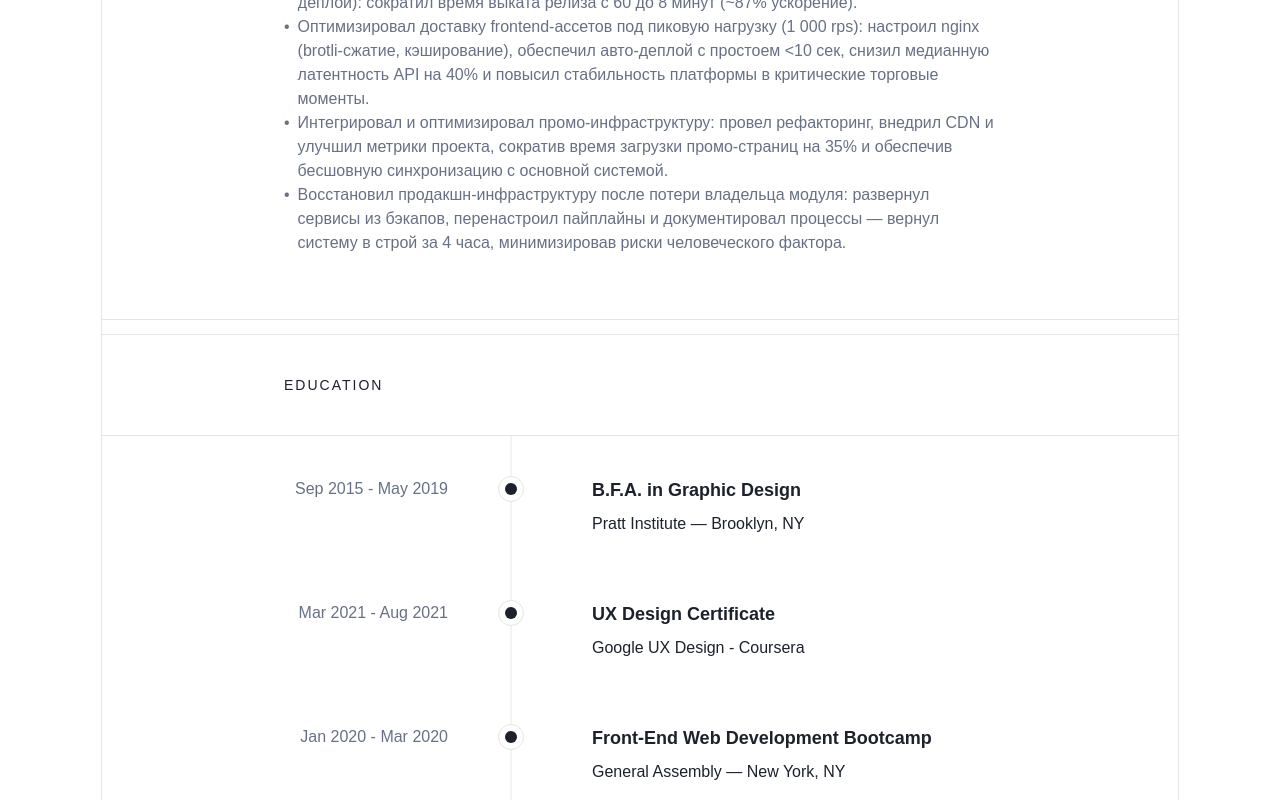
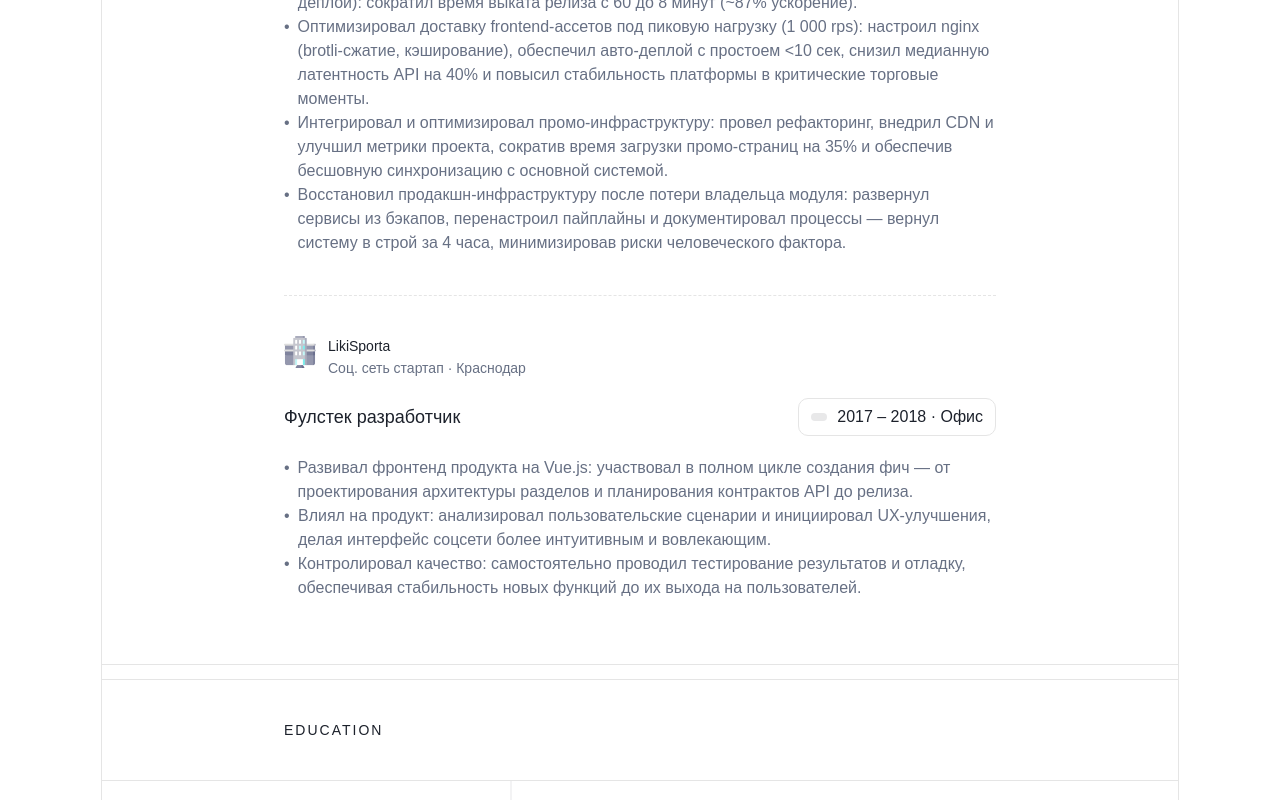
Before and after one commit to arswarog/resume, a React (Vite) app: page / in a window 1280 px wide. Shown: the part 4403-5203 px from the top of the page. Built offline with nearby package versions, Linux system fonts and the light colour scheme.

Commit message:
feat: add LikiSporta experience entry

```diff
--- a/src/components/home/experience/index.tsx
+++ b/src/components/home/experience/index.tsx
@@ -203,6 +203,32 @@ export function ExperienceBlock() {
                     систему в строй за 4 часа, минимизировав риски человеческого фактора.
                 </ExperienceItem>
             </Experience>
+            <Experience
+                role="Фулстек разработчик"
+                company={
+                    <CompanyInfo
+                        icon="/images/companies/likisporta.png"
+                        name="LikiSporta"
+                        description="Соц. сеть стартап"
+                        location="Краснодар"
+                    />
+                }
+                location="Офис"
+                time="2017 – 2018"
+            >
+                <ExperienceItem>
+                    Развивал фронтенд продукта на Vue.js: участвовал в полном цикле создания фич —
+                    от проектирования архитектуры разделов и планирования контрактов API до релиза.
+                </ExperienceItem>
+                <ExperienceItem>
+                    Влиял на продукт: анализировал пользовательские сценарии и инициировал
+                    UX-улучшения, делая интерфейс соцсети более интуитивным и вовлекающим.
+                </ExperienceItem>
+                <ExperienceItem>
+                    Контролировал качество: самостоятельно проводил тестирование результатов и
+                    отладку, обеспечивая стабильность новых функций до их выхода на пользователей.
+                </ExperienceItem>
+            </Experience>
         </ExperienceContainer>
     );
 }
```
Also changed, not shown: public/images/companies/likisporta.png (added).
